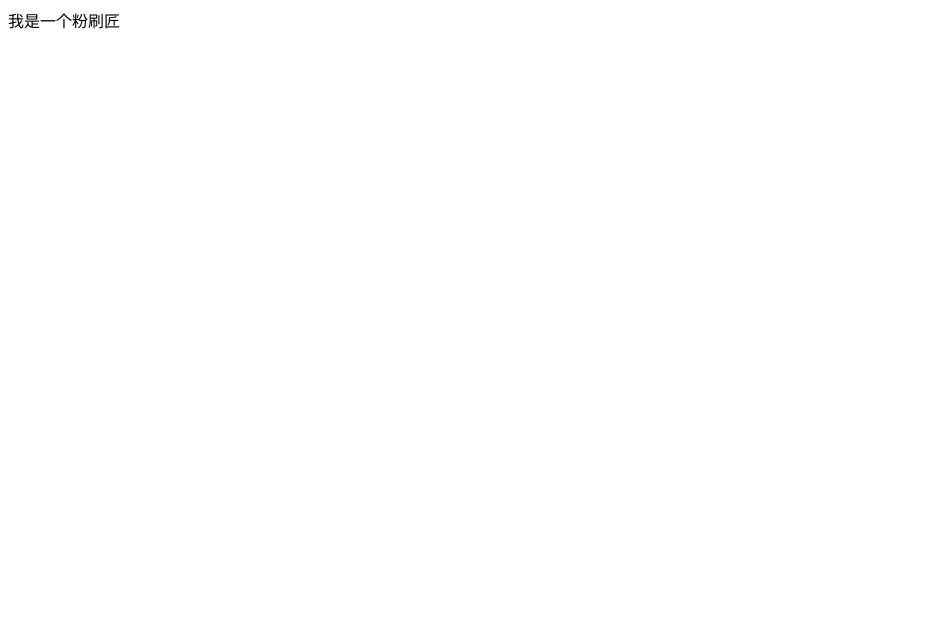
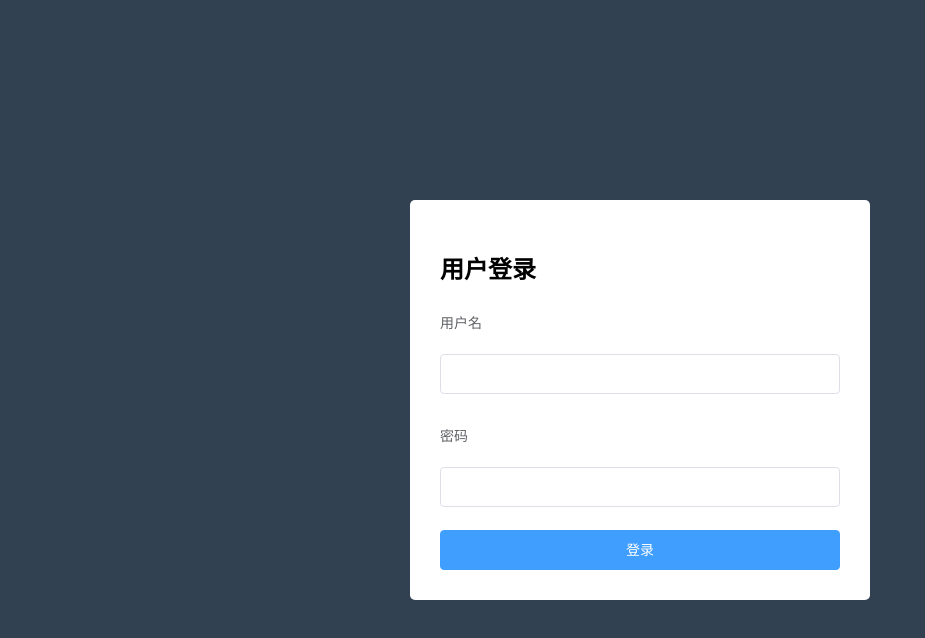
Before and after one commit to zsyweb/mallmanager, a Vue app: page /#/login in a window 1280 px wide. Shown: the top 638 px of the page, without its empty margins (0-925 px from the left). Built offline with nearby package versions, Linux system fonts and the light colour scheme; the HTML template or start-up script is replaced by a standard one.

Commit message:
引入提示框

```diff
--- a/package.json
+++ b/package.json
@@ -12,6 +12,7 @@
     "build": "node build/build.js"
   },
   "dependencies": {
+    "axios": "^0.19.0",
     "element-ui": "^2.12.0",
     "vue": "^2.5.2",
     "vue-router": "^3.0.1"
--- a/src/App.vue
+++ b/src/App.vue
@@ -12,5 +12,6 @@
 
 <style>
 #app {
+  height: 100%;
 }
 </style>
--- /dev/null
+++ b/src/assets/css/reset.css
@@ -0,0 +1,5 @@
+html,body{
+  margin: 0;
+  padding: 0;
+  height: 100%;
+}
--- a/src/components/login/login.vue
+++ b/src/components/login/login.vue
@@ -1,15 +1,76 @@
 <template>
-  <div>
-    我是一个粉刷匠
+  <div class="login-wrap">
+    <el-form label-position="top" label-width="80px" :model="formdata" class="login-form">
+      <h2>用户登录</h2>
+      <el-form-item label="用户名">
+        <el-input v-model="formdata.username"></el-input>
+      </el-form-item>
+      <el-form-item label="密码">
+        <el-input v-model="formdata.password"></el-input>
+      </el-form-item>
+        <el-button type="primary" class="login-btn" @click.prevent = 'handleLogin'>登录</el-button>
+    </el-form>
   </div>
 </template>
 
 <script>
 export default {
-
+  data () {
+    return {
+      formdata: {
+        username: '',
+        password: ''
+      }
+    }
+  },
+  methods: {
+    // 登录请求
+    handleLogin () {
+      this.$http.get('login', {params: {
+        username: this.formdata.username,
+        password: this.formdata.password
+      }
+      })
+      // this.$http.post('login', this.formdata)
+        .then(res => {
+          // console.log(res)
+          // const {
+          //   data,
+          //   meta: { msg, status }
+          // } = res.data
+          const { meta: { msg, status } } = res.data
+          // 登录成功
+          if (status === 200) {
+          // 1.跳转home
+            // this.$router.push({name: 'home'})
+            this.$message.success(msg)
+          } else {
+            this.$message.error(msg)
+          }
+          // 2.提示成功
+          // 不成功
+        }
+        )
+    }
+  }
 }
 </script>
 
-<style scoped>
-
+<style>
+.login-wrap {
+  height: 100%;
+  background-color: #324152;
+  display: flex;
+  justify-content: center;
+  align-items: center;
+}
+.login-wrap .login-form {
+  width: 400px;
+  background-color: #fff;
+  padding: 30px;
+  border-radius: 5px;
+}
+.login-wrap .login-form .login-btn {
+  width: 100%;
+}
 </style>
--- a/src/main.js
+++ b/src/main.js
@@ -5,9 +5,12 @@
 import router from './router'
 import ElementUI from 'element-ui'
 import 'element-ui/lib/theme-chalk/index.css'
+import '@/assets/css/reset.css'
+import MyHttpServer from '@/plugins/http.js'
 Vue.config.productionTip = false
 
 Vue.use(ElementUI)
+Vue.use(MyHttpServer)
 /* eslint-disable no-new */
 new Vue({
   el: '#app',
--- /dev/null
+++ b/src/plugins/http.js
@@ -0,0 +1,10 @@
+import axios from 'axios'
+
+const MyHttpServer = {}
+MyHttpServer.install = (Vue) => {
+  // 添加基准地址
+  axios.defaults.baseURL = 'http://39.108.193.251:8811/api/private/v1/'
+  // 添加实例方法
+  Vue.prototype.$http = axios
+}
+export default MyHttpServer
```
Also changed, not shown: 1 other file (tests, documents, lock files or other folders).
